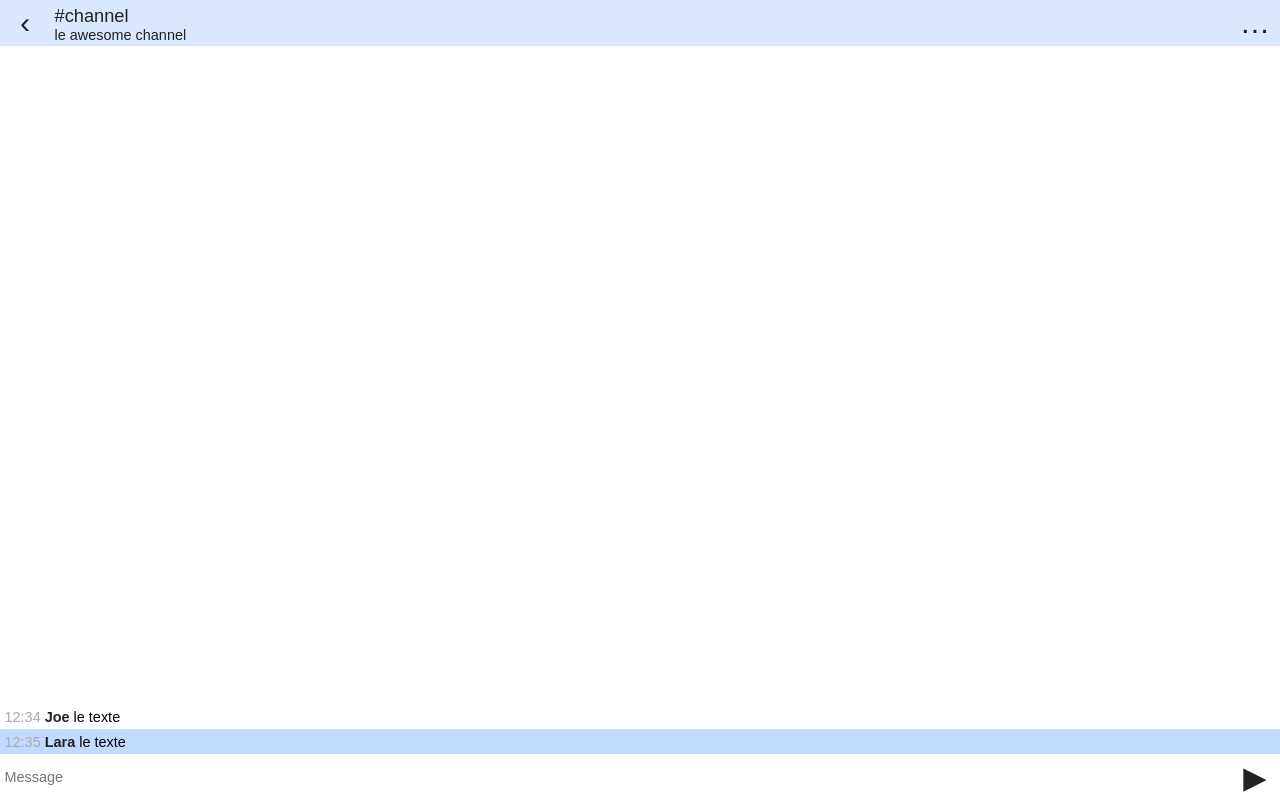
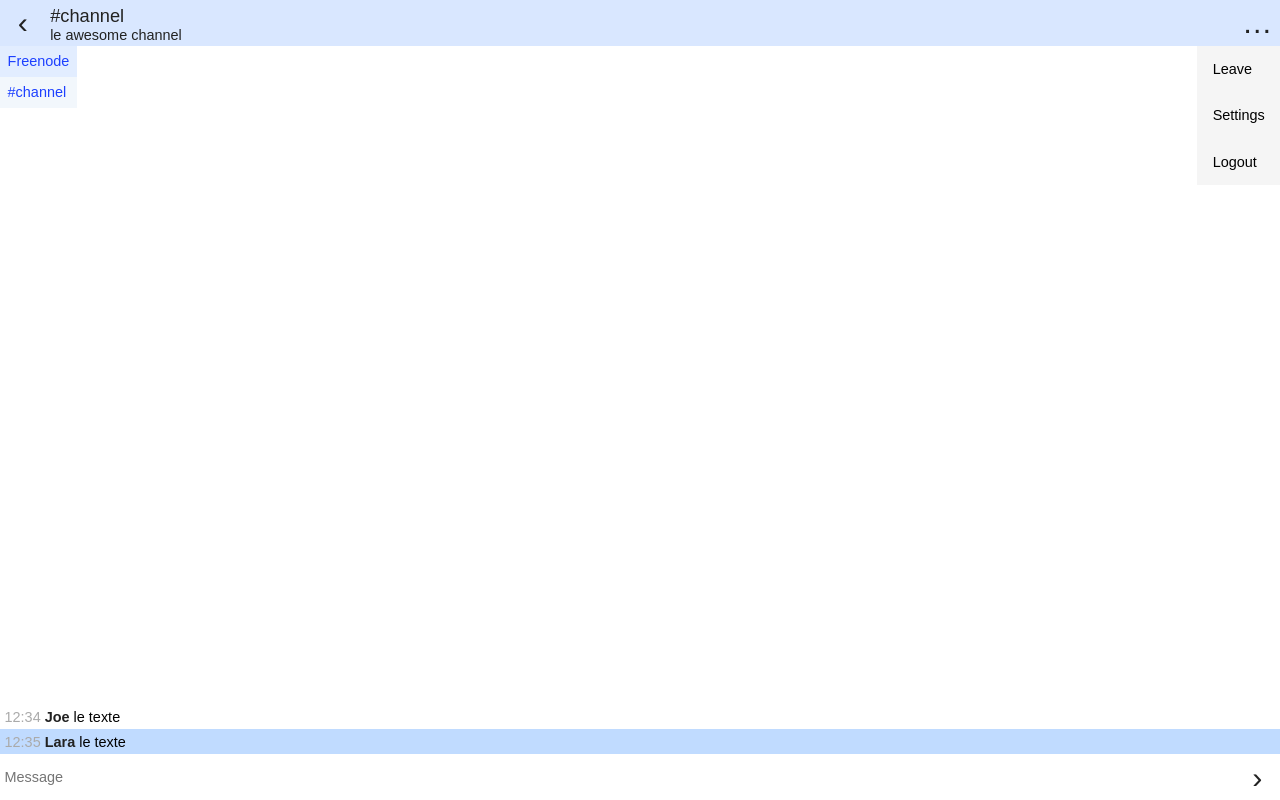
Before and after one commit to jankeromnes/irc, a plain HTML site: page index.html in a window 1280 px wide. Drawn offline with Linux system fonts and the light colour scheme.

Commit message:
add stub sidemenus

```diff
--- a/index.html
+++ b/index.html
@@ -14,7 +14,7 @@ html, body, div, input {
   border: 0;
   margin: 0;
   padding: 0;
-  width: 50px;
+  width: 3rem;
   color: #222;
   font-family: arial;
   font-size: 2rem;
@@ -97,6 +97,39 @@ html, body, div, input {
   padding: 0.3rem;
   flex: 1;
 }
+#actions, #networks {
+  position: absolute;
+  top: 3rem;
+  overflow: hidden;
+  display: flex;
+  flex-direction: column;
+  background-color: whitesmoke;
+}
+#actions {
+  right: 0;
+}
+#actions > a {
+  padding: 1rem;
+}
+#networks {
+  left: 0;
+  background-color: #d9e7ff;
+  color: #222;
+}
+#networks > .network {
+  display: flex;
+  flex-direction: column;
+}
+.network-header, .network-channel {
+  padding: 0.5rem;
+  color: #1d40ff;
+}
+.network-header {
+  background-color: #e2edff;
+}
+.network-channel {
+  background-color: #f2f7fc
+}
 </style>
 
 <div id="app">
@@ -105,8 +138,8 @@ html, body, div, input {
       <span class="name">#channel</span>
       <span class="description">le awesome channel</span>
     </p>
-    <button onclick="alert('channels')" class="back icon">‹</button>
-    <button onclick="alert('settings')" class="icon">…</button>
+    <button onclick="alert('networks')" class="back icon">‹</button>
+    <button onclick="alert('actions')" class="icon">…</button>
   </div>
 
   <div id="content">
@@ -126,9 +159,27 @@ html, body, div, input {
 
   <form id="footer" action="javascript:void(0)">
     <input type="text" name="message" placeholder="Message"></input>
-    <input type="submit" class="icon" value="▶"></input>
+    <input type="submit" class="icon" value="›"></input>
   </form>
+
+  <div id="networks">
+    <div class="network">
+      <a class="network-header">
+        <span class="network-name">Freenode</span>
+      </a>
+      <a class="network-channel" onclick="alert('channel')">
+        <span class="channel-name">#channel</span>
+      </a>
+    </div>
+  </div>
+
+  <div id="actions">
+    <a onclick="alert('leave')">Leave</a>
+    <a onclick="alert('settings')">Settings</a>
+    <a onclick="alert('logout')">Logout</a>
+  </div>
 </div>
+
 
 <script>
 (function() {
```
